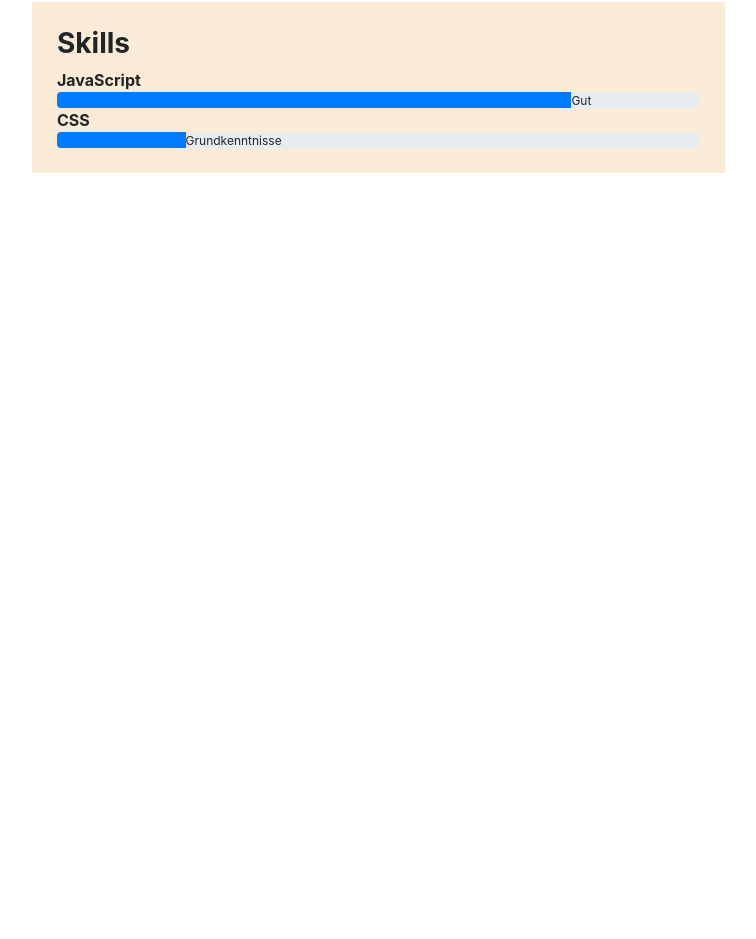
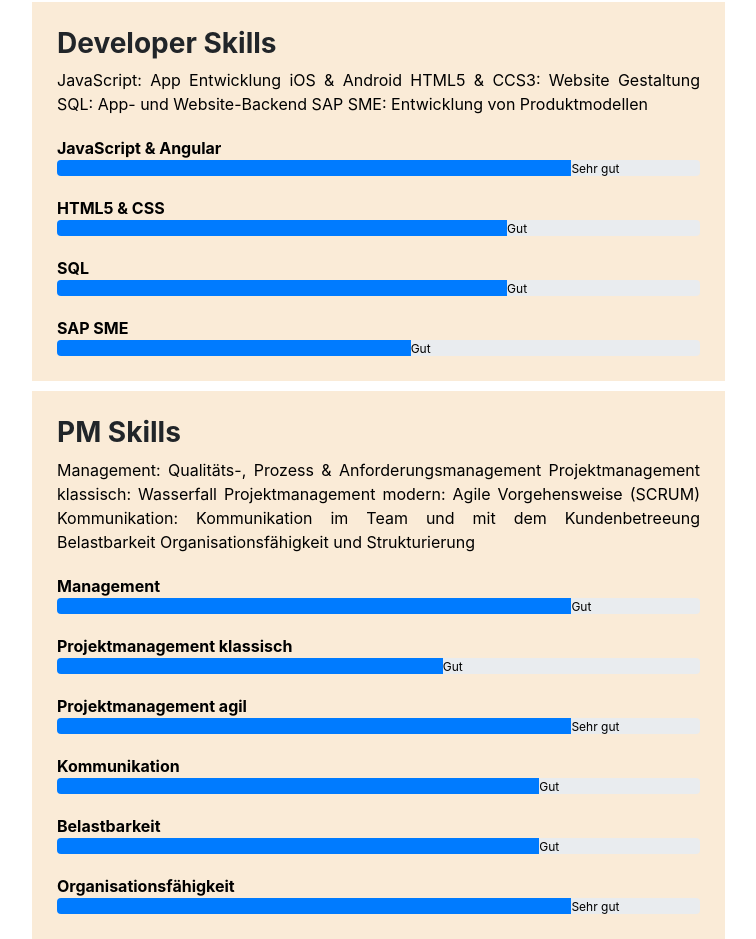
Before and after one commit to bennyka/online-cv, an Angular app: page / in a window 1280 px wide. Shown: the part 648-1587 px from the top of the page, without its empty margins (43-799 px from the left). Before the commit the page ends 821 px from the top, so only its background shows below. Built offline with nearby package versions, Linux system fonts and the light colour scheme.

Commit message:
finish skills

```diff
--- a/src/app/content/skills.component.html
+++ b/src/app/content/skills.component.html
@@ -1,13 +1,16 @@
-<div style="background-color: antiquewhite; margin-left: 75px; margin-right: 40%">
+
+
+<div style="background-color: antiquewhite; margin-left: 75px; margin-right: 40%; margin-top: 10px;" *ngFor="let skill of skills">
   <div style="padding: 25px; text-align: justify">
-    <h3 style="font-weight: bold">Skills</h3>
-    <div *ngFor="let element of developerSkills">
+    <h3 style="font-weight: bold">{{skill.title}}</h3>
+    <a style="color:black">{{ skill.introText }}</a>
+    <div *ngFor="let element of skill.skills" style="margin-top: 20px;">
       <div>
-        <a style="font-weight: bold">{{ element.name }}</a>
+        <a style="font-weight: bold; color:black">{{ element.name }}</a>
       </div>
       <div class="progress">
         <div class="progress-bar progress-bar-success" role="progressbar" [attr.aria-expanded]="element.value" aria-valuemin="0" aria-valuemax="100" [ngStyle]="{'width': element.value + '%'}"></div>
-        <a>{{ element.text }}</a>
+        <a style="color:black">{{ element.text }}</a>
       </div>
     </div>
   </div>
--- a/src/app/content/skills.component.ts
+++ b/src/app/content/skills.component.ts
@@ -3,13 +3,45 @@ import { Component, OnInit } from '@angular/core';
 @Component({
   selector: 'app-skills',
   templateUrl: './skills.component.html',
-  styles: []
+  styles: ['font { color: black; }']
 })
 export class SkillsComponent implements OnInit {
-  developerSkills = [
-    {name: 'JavaScript', value: '80', text: 'Gut'},
-    {name: 'CSS', value: '20', text: 'Grundkenntnisse'}
+  skills = [
+    {
+      title: 'Developer Skills',
+      // tslint:disable-next-line:max-line-length
+      introText: 'JavaScript: App Entwicklung iOS & Android \n' +
+        'HTML5 & CCS3: Website Gestaltung \n' +
+        'SQL: App- und Website-Backend \n' +
+        'SAP SME: Entwicklung von Produktmodellen',
+      skills: [
+        {name: 'JavaScript & Angular', value: '80', text: 'Sehr gut'},
+        {name: 'HTML5 & CSS', value: '70', text: 'Gut'},
+        {name: 'SQL', value: '70', text: 'Gut'},
+        {name: 'SAP SME', value: '55', text: 'Gut'}
+      ]
+    },
+    {
+      title: 'PM Skills',
+      // tslint:disable-next-line:max-line-length
+      introText: 'Management: Qualitäts-, Prozess & Anforderungsmanagement \n' +
+        'Projektmanagement klassisch: Wasserfall \n' +
+        'Projektmanagement modern: Agile Vorgehensweise (SCRUM) \n' +
+        'Kommunikation: Kommunikation im Team und mit dem Kundenbetreeung \n' +
+        'Belastbarkeit \n' +
+        'Organisationsfähigkeit und Strukturierung',
+      skills: [
+        {name: 'Management', value: '80', text: 'Gut'},
+        {name: 'Projektmanagement klassisch', value: '60', text: 'Gut'},
+        {name: 'Projektmanagement agil', value: '80', text: 'Sehr gut'},
+        {name: 'Kommunikation', value: '75', text: 'Gut'},
+        {name: 'Belastbarkeit', value: '75', text: 'Gut'},
+        {name: 'Organisationsfähigkeit', value: '80', text: 'Sehr gut'}
+      ]
+    }
   ];
+
+
 
   constructor() { }
 
```
